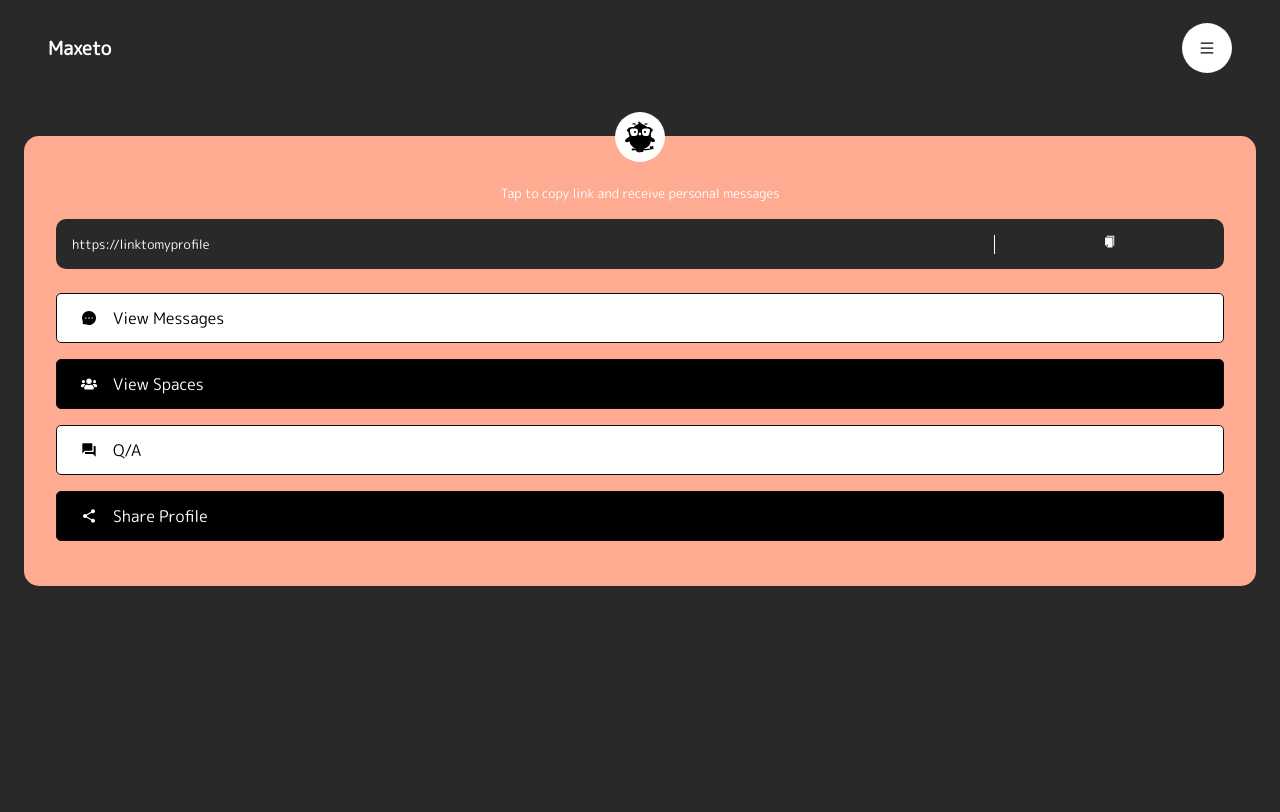
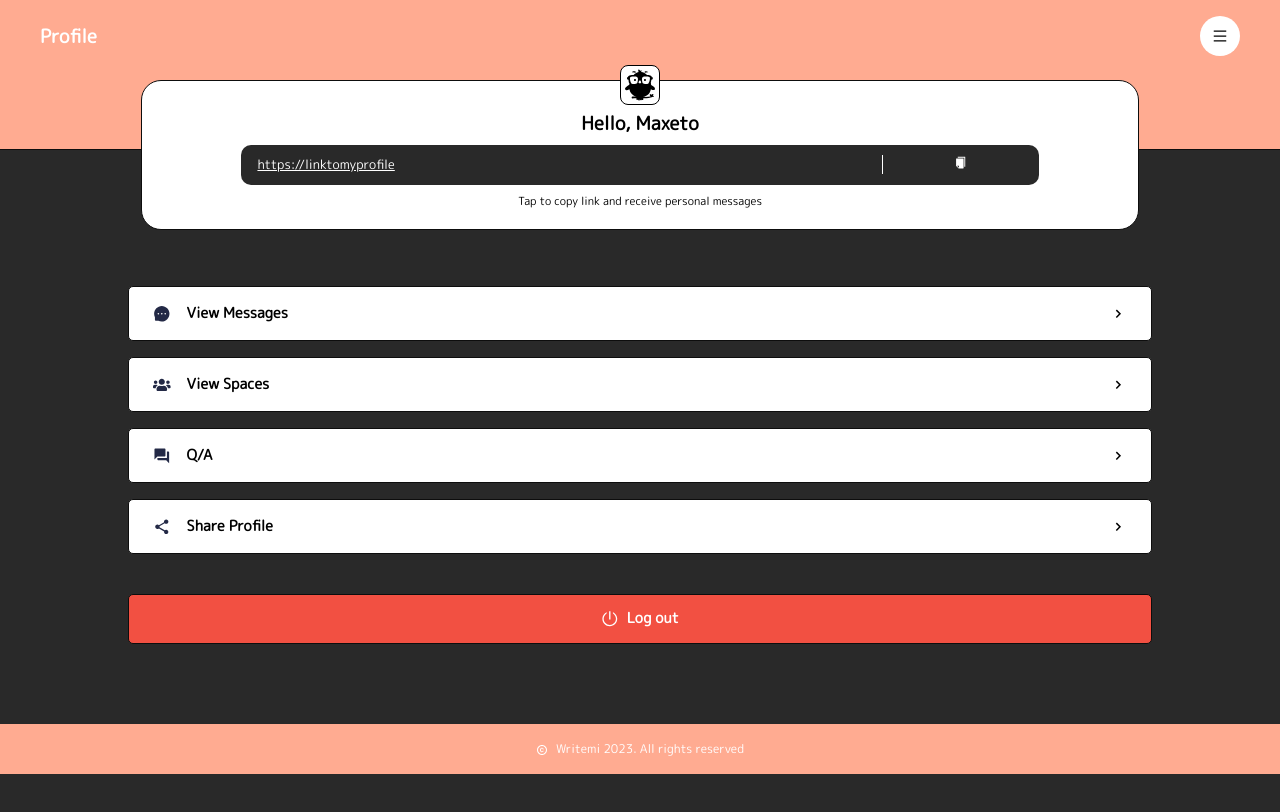
Before and after one commit to Maxetoo/Writemi-frontend, a React (Create React App) app: page /home in a window 1280 px wide. Shown: the top 812 px of the page. Built offline with nearby package versions, Linux system fonts and the light colour scheme.

Commit message:
new changes

```diff
--- /dev/null
+++ b/src/components/home/Body.js
@@ -0,0 +1,98 @@
+import React from 'react'
+import styled from 'styled-components'
+import { HomePageData } from './Data.js'
+import { Link } from 'react-router-dom'
+import { BiChevronRight } from 'react-icons/bi'
+import { AiOutlinePoweroff } from 'react-icons/ai'
+// AiOutlinePoweroff
+// BiChevronRight
+
+const Body = () => {
+  return (
+    <Wrapper>
+      {HomePageData.map((value) => {
+        const { id, link, icon, text } = value
+        return (
+          <Link className='home-list' to={link} key={id}>
+            <div className='home-list--left'>
+              <p className='icon' style={{ color: '#232946' }}>
+                {icon}
+              </p>
+              <h5>{text}</h5>
+            </div>
+            <BiChevronRight />
+          </Link>
+        )
+      })}
+      <div className='logout-btn'>
+        <AiOutlinePoweroff className='off-icon' />
+        <h5 className='logout'>Log out</h5>
+      </div>
+    </Wrapper>
+  )
+}
+
+const Wrapper = styled.article`
+  margin-top: 8rem;
+  display: flex;
+  flex-direction: column;
+  align-items: center;
+
+  .home-list {
+    width: 80%;
+    height: 55px;
+    display: flex;
+    font-size: 1.1em;
+    flex-direction: row;
+    align-items: center;
+    justify-content: space-between;
+    margin: 0.5rem;
+    background: white;
+    border-radius: 5px;
+    text-decoration: none;
+    padding: 1.5rem;
+    color: black;
+    border: solid 1px var(--stroke);
+  }
+
+  .home-list--left {
+    display: flex;
+    flex-direction: row;
+  }
+
+  h5 {
+    margin-top: 0.25rem;
+  }
+
+  .icon {
+    margin-right: 1rem;
+    margin-top: 0.3rem;
+  }
+
+  .logout-btn {
+    width: 80%;
+    height: 50px;
+    display: flex;
+    font-size: 1.1em;
+    flex-direction: row;
+    align-items: center;
+    justify-content: center;
+    margin: 2rem;
+    /* background: #ffab91; */
+    background: #f25042;
+    color: white;
+    border-radius: 5px;
+    border: solid 1px var(--stroke);
+    cursor: pointer;
+  }
+
+  .off-icon {
+    margin-right: 0.5rem;
+    /* margin-top: 0.2rem; */
+  }
+
+  .logout {
+    margin-bottom: 0.4rem;
+  }
+`
+export default Body
--- /dev/null
+++ b/src/components/home/Footer.js
@@ -0,0 +1,31 @@
+import React from 'react'
+import styled from 'styled-components'
+import { MdOutlineCopyright } from 'react-icons/md'
+
+const Footer = () => {
+  return (
+    <Wrapper>
+      <MdOutlineCopyright className='icon' /> Writemi 2023. All rights reserved
+    </Wrapper>
+  )
+}
+
+const Wrapper = styled.footer`
+  width: 100%;
+  background: #ffab91;
+  height: 50px;
+  display: flex;
+  flex-direction: row;
+  align-items: center;
+  justify-content: center;
+  text-align: center;
+  font-size: 0.75em;
+  margin-top: 3rem;
+
+  .icon {
+    margin-right: 0.5rem;
+    margin-top: 0.1rem;
+  }
+`
+
+export default Footer
--- a/src/components/home/Header.js
+++ b/src/components/home/Header.js
@@ -1,41 +1,153 @@
 import React from 'react'
 import styled from 'styled-components'
 // AiOutlineMenu
-import { AiOutlineMenu } from 'react-icons/ai'
+import { AiOutlineMenu, AiFillCopy } from 'react-icons/ai'
+import { FaEarlybirds } from 'react-icons/fa'
+// import { AiFillCopy } from 'react-icons/ai'
+
 const Header = () => {
   return (
     <Wrapper>
-      <h3>Maxeto</h3>
-      <div className='menu-btn'>
-        <AiOutlineMenu />
+      <div className='nav-container'>
+        {/* <div></div> */}
+        <h3>Profile</h3>
+        <div className='menu-btn'>
+          <AiOutlineMenu />
+        </div>
+      </div>
+      <div className='dashboard-container'>
+        <div className='dashboard'>
+          <div className='bird-container'>
+            <FaEarlybirds />
+          </div>
+          <h3 className='board-name'>Hello, Maxeto</h3>
+          <div className='clipboard'>
+            <p className='clipboard-link'>https://linktomyprofile</p>
+            <button type='button'>
+              <AiFillCopy />
+            </button>
+          </div>
+          <p className='clipboard-msg'>
+            Tap to copy link and receive personal messages
+          </p>
+        </div>
       </div>
     </Wrapper>
   )
 }
 
+// <div></div>
+// <h3>Profile</h3>
+//{' '}
+// <div className='menu-btn'>
+//   // <AiOutlineMenu />
+//   //{' '}
+// </div>
+
 const Wrapper = styled.header`
-  height: 30px;
+  height: 150px;
   width: 100%;
-  padding: 3rem;
-  display: flex;
-  flex-direction: row;
-  align-items: center;
-  justify-content: space-between;
-  position: fixed;
-  top: 0;
-  /* border-bottom: solid 1px white; */
+  padding: 1rem;
+  background: #ffab91;
   z-index: 1000;
-  /* background: black; */
+  border-bottom: solid 1px var(--stroke);
+
+  .nav-container {
+    width: 100%;
+    display: flex;
+    flex-direction: row;
+    align-items: center;
+    justify-content: space-between;
+    padding: 0rem 1.5rem 0rem 1.5rem;
+  }
 
   .menu-btn {
     background: white;
     color: black;
-    height: 50px;
-    width: 50px;
+    height: 40px;
+    width: 40px;
     border-radius: 50%;
     display: grid;
     place-content: center;
     cursor: pointer;
   }
+
+  .dashboard-container {
+    width: 100%;
+    height: 70px;
+    display: flex;
+    flex-direction: row;
+    align-items: center;
+    justify-content: center;
+  }
+
+  .dashboard {
+    width: 80%;
+    height: 150px;
+    background: white;
+    margin-top: 8rem;
+    border-radius: 20px;
+    position: relative;
+    display: flex;
+    flex-direction: column;
+    align-items: center;
+    justify-content: center;
+    border: solid 1px var(--stroke);
+  }
+
+  .bird-container {
+    background: white;
+    color: black;
+    width: 40px;
+    height: 40px;
+    border-radius: 20%;
+    font-size: 2em;
+    display: grid;
+    place-content: center;
+    position: absolute;
+    border: solid 1px black;
+    top: 0;
+    margin-top: -1rem;
+  }
+
+  .board-name {
+    color: black;
+    margin-top: 0.5rem;
+  }
+
+  .clipboard {
+    width: 80%;
+    height: 40px;
+    display: flex;
+    flex-direction: row;
+    align-items: center;
+    justify-content: space-between;
+    background: #292929;
+    font-size: 0.8em;
+    border-radius: 10px;
+    overflow: hidden;
+    padding-left: 1rem;
+    margin-top: 0.5rem;
+  }
+
+  .clipboard-link {
+    text-decoration: underline;
+  }
+
+  button {
+    width: 20%;
+    background: none;
+    color: white;
+    border: none;
+    border-left: solid 1px white;
+    cursor: pointer;
+  }
+
+  .clipboard-msg {
+    color: black;
+    font-size: 0.7em;
+    margin-top: 0.5rem;
+    text-align: center;
+  }
 `
 export default Header
--- a/src/components/home/index.js
+++ b/src/components/home/index.js
@@ -1,4 +1,6 @@
 import Header from './Header'
+import Body from './Body'
 import Dashboard from './Home-main'
+import Footer from './Footer'
 
-export { Header, Dashboard }
+export { Header, Dashboard, Body, Footer }
--- a/src/pages/Home.js
+++ b/src/pages/Home.js
@@ -1,12 +1,14 @@
 import React from 'react'
 import styled from 'styled-components'
-import { Header, Dashboard } from '../components/home'
+import { Header, Dashboard, Body, Footer } from '../components/home'
 import { Link } from 'react-router-dom'
 const Home = () => {
   return (
     <Wrapper>
       <Header />
-      <Dashboard />
+      <Body />
+      <Footer />
+      {/* <Dashboard /> */}
     </Wrapper>
   )
 }
@@ -17,5 +19,6 @@ const Wrapper = styled.section`
   background: var(--home-page-bg);
   color: var(--white-col);
   position: relative;
+  /* padding-bottom: 1.5rem; */
 `
 export default Home
```
